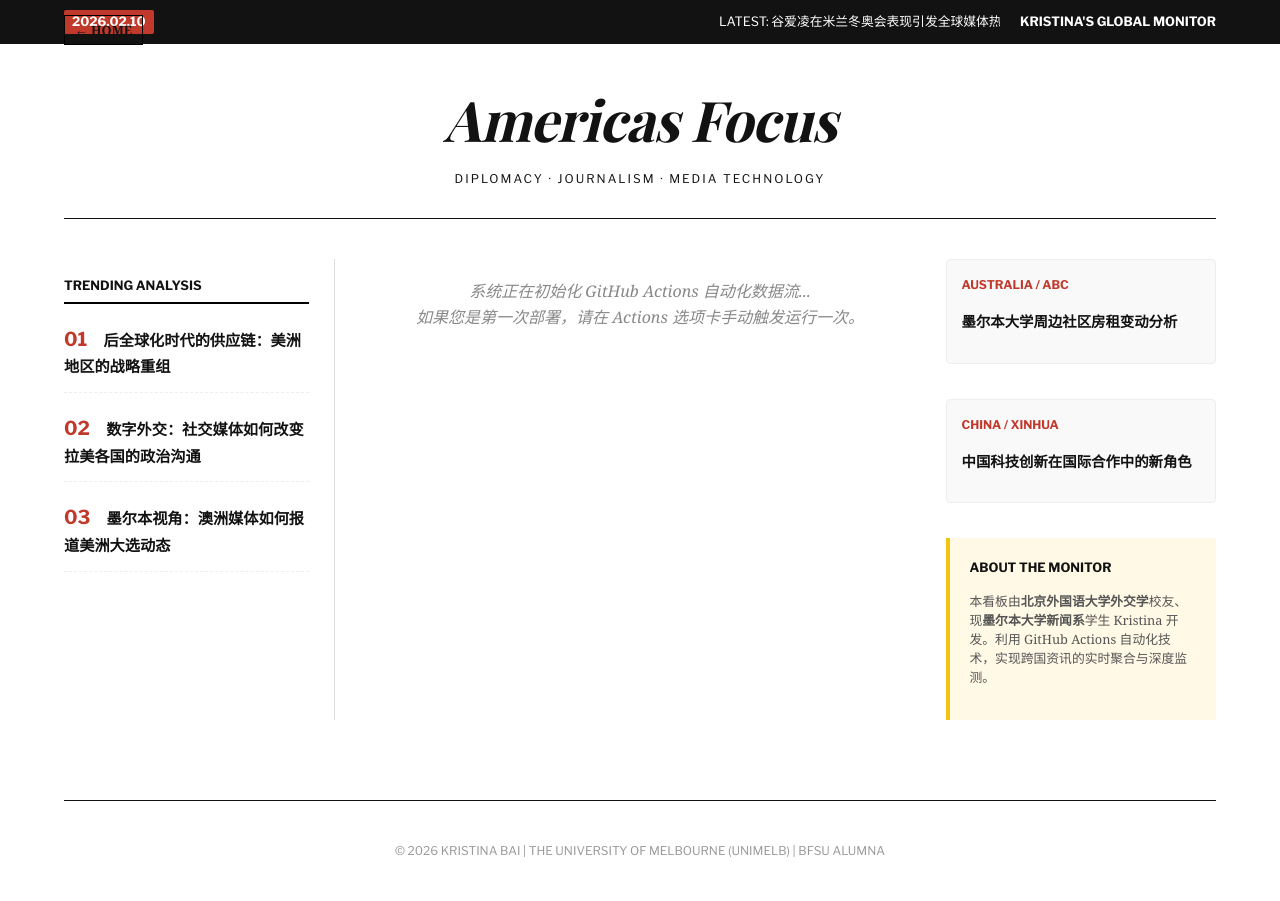
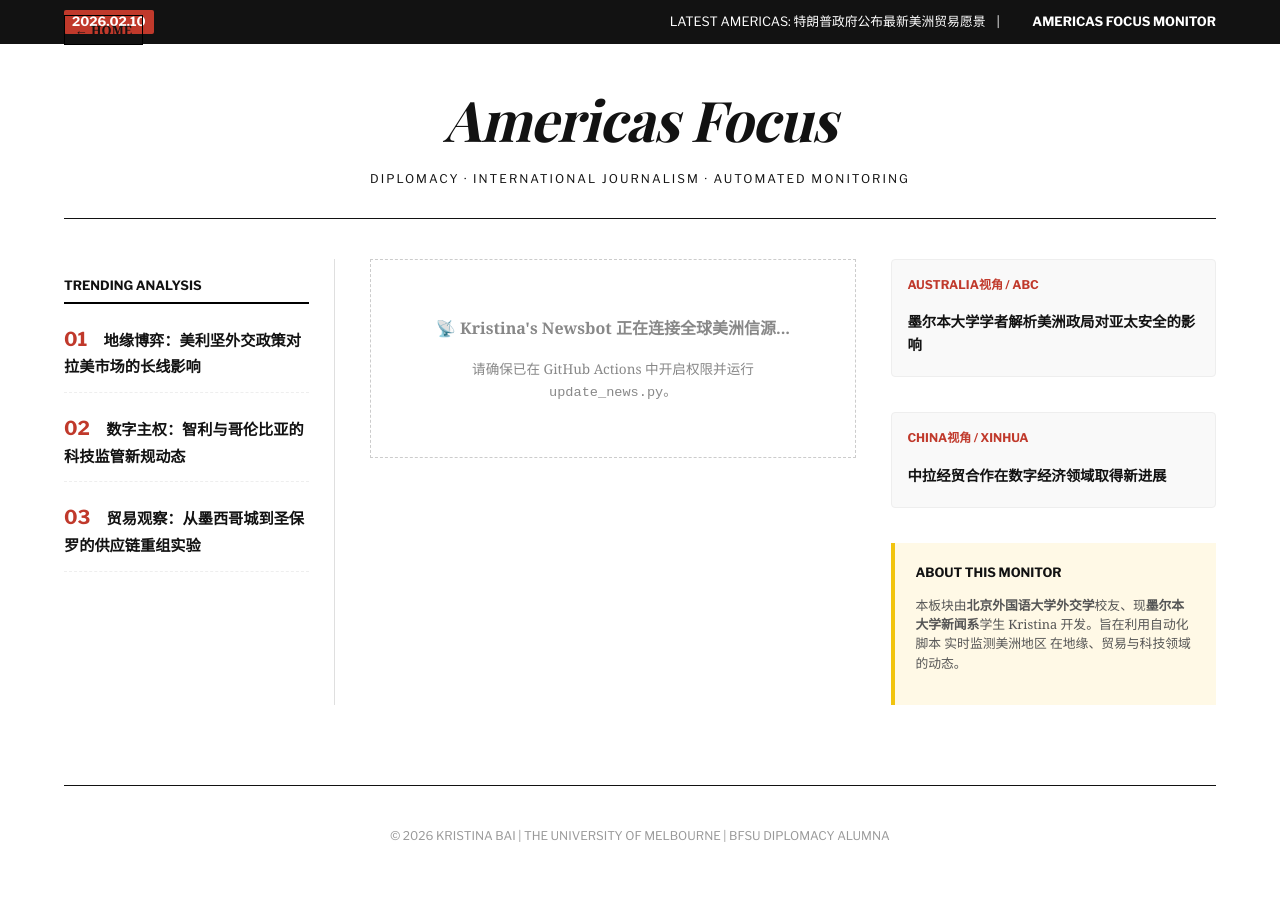
Before and after one commit to kunfanbai/kunfanbai-blog, a plain HTML site: page americas-focus.html in a window 1280 px wide. Drawn offline with nearby package versions, Linux system fonts and the light colour scheme; a web font is replaced by a local one.

Commit message:
Update americas-focus.html

```diff
--- a/americas-focus.html
+++ b/americas-focus.html
@@ -3,7 +3,7 @@
 <head>
   <meta charset="UTF-8">
   <meta name="viewport" content="width=device-width, initial-scale=1.0">
-  <title>全球资讯看板 | Kristina's Newsroom</title>
+  <title>Americas Focus | Kristina's Global Monitor</title>
   <link href="https://fonts.googleapis.com/css2?family=Noto+Serif+SC:wght@700&family=Playfair+Display:ital,wght@0,700;1,700&family=Libre+Franklin:wght@400;700&display=swap" rel="stylesheet">
   <style>
     :root {
@@ -37,7 +37,7 @@
     /* 3. 布局结构 */
     .container {
       display: grid;
-      grid-template-columns: 2fr 4fr 2fr;
+      grid-template-columns: 2.5fr 4.5fr 3fr;
       gap: 35px;
       padding: 40px 5%;
       max-width: 1400px;
@@ -52,7 +52,7 @@
     .trending-item a { text-decoration: none; color: inherit; font-size: 0.95rem; font-weight: 700; transition: 0.2s; }
     .trending-item a:hover { color: var(--nyt-red); }
 
-    /* 5. 中间：媒体分栏（自动化挂载点） */
+    /* 5. 中间：美洲新闻自动化挂载点 */
     .media-section { margin-bottom: 45px; border-bottom: 1px solid #f0f0f0; padding-bottom: 25px; }
     .media-label {
       font-family: 'Libre Franklin', sans-serif;
@@ -70,7 +70,7 @@
     .news-card a { text-decoration: none; color: inherit; transition: 0.3s; }
     .news-card a:hover { color: var(--nyt-red); }
 
-    /* 6. 右侧：区域观察 */
+    /* 6. 右侧：多元视角与观察 */
     .sidebar-section { margin-bottom: 35px; background: #f9f9f9; padding: 15px; border-radius: 4px; border: 1px solid #eee; }
     .sidebar-section h4 { font-family: 'Libre Franklin', sans-serif; font-size: 0.75rem; text-transform: uppercase; margin-top: 0; color: var(--nyt-red); }
 
@@ -78,7 +78,7 @@
 
     footer { text-align: center; border-top: 1px solid var(--nyt-black); padding: 40px 0; margin: 40px 5% 0; font-size: 0.75rem; color: #999; font-family: 'Libre Franklin', sans-serif; }
 
-    @media (max-width: 1024px) {
+    @media (max-width: 1100px) {
       .container { grid-template-columns: 1fr; }
       .trending-box { border-right: none; }
     }
@@ -92,15 +92,15 @@
   <div class="date-highlight">2026.02.10</div>
   <div class="ticker-wrap">
     <div class="ticker">
-      LATEST: 谷爱凌在米兰冬奥会表现引发全球媒体热议 &nbsp;&nbsp; | &nbsp;&nbsp; 墨尔本大学宣布加强与亚太地区新闻学府的学术交流计划 &nbsp;&nbsp; | &nbsp;&nbsp; 跨越半球的观察：美利坚政策走向深度分析
+      LATEST AMERICAS: 特朗普政府公布最新美洲贸易愿景 &nbsp;&nbsp; | &nbsp;&nbsp; 巴西亚马逊雨林保护计划获得国际资金支持 &nbsp;&nbsp; | &nbsp;&nbsp; 阿根廷通胀走势引发拉美经济专家热议
     </div>
   </div>
-  <div style="font-weight:700;">KRISTINA'S GLOBAL MONITOR</div>
+  <div style="font-weight:700;">AMERICAS FOCUS MONITOR</div>
 </div>
 
 <header>
   <div class="header-logo">Americas Focus</div>
-  <div class="header-sub">DIPLOMACY · JOURNALISM · MEDIA TECHNOLOGY</div>
+  <div class="header-sub">DIPLOMACY · INTERNATIONAL JOURNALISM · AUTOMATED MONITORING</div>
 </header>
 
 <div class="container">
@@ -109,40 +109,40 @@
     <h4 class="trending-title">Trending Analysis</h4>
     <div class="trending-item">
       <span class="trending-num">01</span>
-      <a href="#">后全球化时代的供应链：美洲地区的战略重组</a>
+      <a href="#">地缘博弈：美利坚外交政策对拉美市场的长线影响</a>
     </div>
     <div class="trending-item">
       <span class="trending-num">02</span>
-      <a href="#">数字外交：社交媒体如何改变拉美各国的政治沟通</a>
+      <a href="#">数字主权：智利与哥伦比亚的科技监管新规动态</a>
     </div>
     <div class="trending-item">
       <span class="trending-num">03</span>
-      <a href="#">墨尔本视角：澳洲媒体如何报道美洲大选动态</a>
+      <a href="#">贸易观察：从墨西哥城到圣保罗的供应链重组实验</a>
     </div>
   </aside>
 
   <main>
-    <div style="padding: 20px; text-align: center; color: #888; font-style: italic;">
-      系统正在初始化 GitHub Actions 自动化数据流... <br>
-      如果您是第一次部署，请在 Actions 选项卡手动触发运行一次。
+    <div style="padding: 40px; text-align: center; color: #888; border: 1px dashed #ccc;">
+        <p>📡 <strong>Kristina's Newsbot 正在连接全球美洲信源...</strong></p>
+        <p style="font-size: 0.85rem;">请确保已在 GitHub Actions 中开启权限并运行 <code>update_news.py</code>。</p>
     </div>
     </main>
 
   <aside>
     <div class="sidebar-section">
-      <h4>AUSTRALIA / ABC</h4>
-      <p style="font-size:0.9rem; font-weight:700;"><a href="https://www.abc.net.au/news/" style="text-decoration:none; color:inherit;">墨尔本大学周边社区房租变动分析</a></p>
+      <h4>AUSTRALIA视角 / ABC</h4>
+      <p style="font-size:0.9rem; font-weight:700; margin:5px 0;"><a href="https://www.abc.net.au/news/" style="text-decoration:none; color:inherit;">墨尔本大学学者解析美洲政局对亚太安全的影响</a></p>
     </div>
 
     <div class="sidebar-section">
-      <h4>CHINA / XINHUA</h4>
-      <p style="font-size:0.9rem; font-weight:700;"><a href="http://english.news.cn/" style="text-decoration:none; color:inherit;">中国科技创新在国际合作中的新角色</a></p>
+      <h4>CHINA视角 / XINHUA</h4>
+      <p style="font-size:0.9rem; font-weight:700; margin:5px 0;"><a href="http://english.news.cn/" style="text-decoration:none; color:inherit;">中拉经贸合作在数字经济领域取得新进展</a></p>
     </div>
 
     <div style="background:#fff9e6; padding:20px; border-left:4px solid #f1c40f; margin-top:20px;">
-      <h5 style="margin:0 0 10px 0; font-family:'Libre Franklin'; font-size:0.8rem;">ABOUT THE MONITOR</h5>
+      <h5 style="margin:0 0 10px 0; font-family:'Libre Franklin'; font-size:0.8rem;">ABOUT THIS MONITOR</h5>
       <p style="font-size:0.8rem; line-height:1.5; color:#555;">
-        本看板由<strong>北京外国语大学外交学</strong>校友、现<strong>墨尔本大学新闻系</strong>学生 Kristina 开发。利用 GitHub Actions 自动化技术，实现跨国资讯的实时聚合与深度监测。
+        本板块由<strong>北京外国语大学外交学</strong>校友、现<strong>墨尔本大学新闻系</strong>学生 Kristina 开发。旨在利用自动化脚本 实时监测美洲地区 在地缘、贸易与科技领域的动态。
       </p>
     </div>
   </aside>
@@ -150,7 +150,7 @@
 </div>
 
 <footer>
-  © 2026 KRISTINA BAI | THE UNIVERSITY OF MELBOURNE (UNIMELB) | BFSU ALUMNA
+  © 2026 KRISTINA BAI | THE UNIVERSITY OF MELBOURNE | BFSU DIPLOMACY ALUMNA
 </footer>
 
 </body>
```
